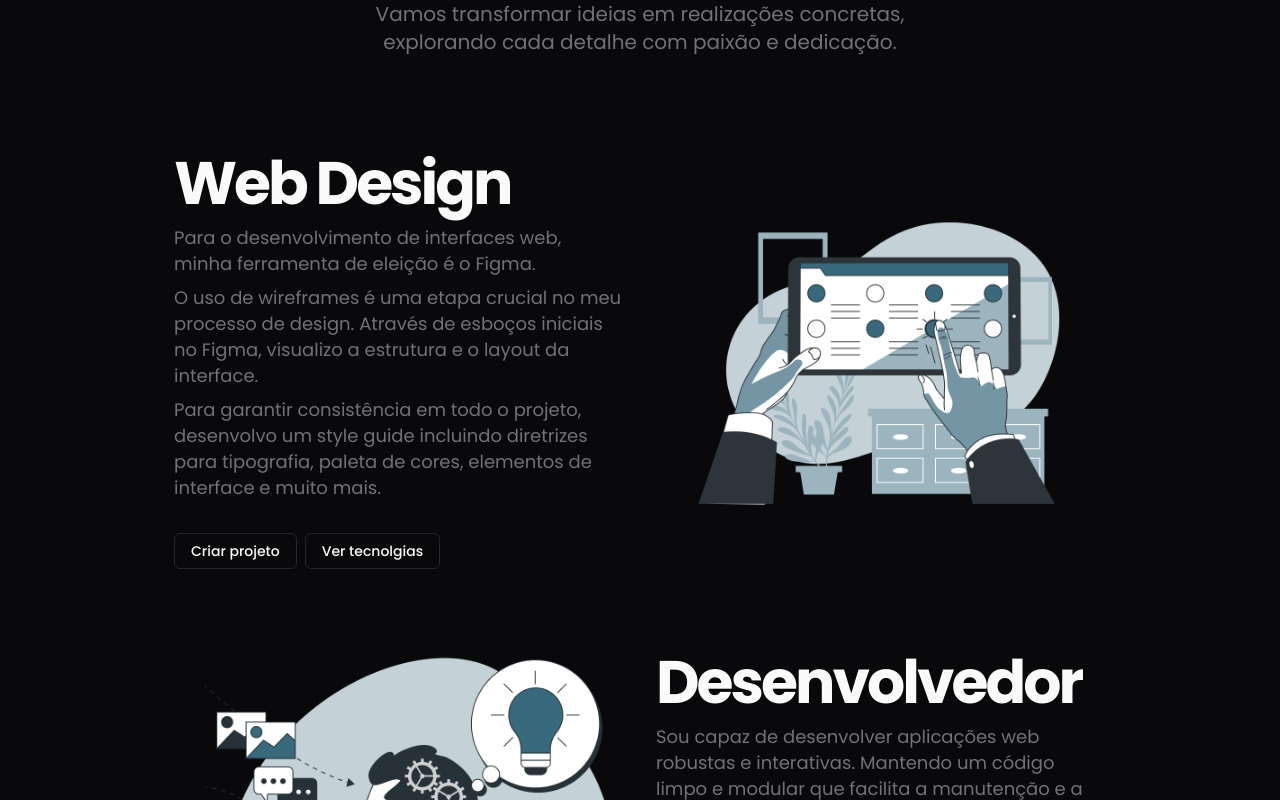
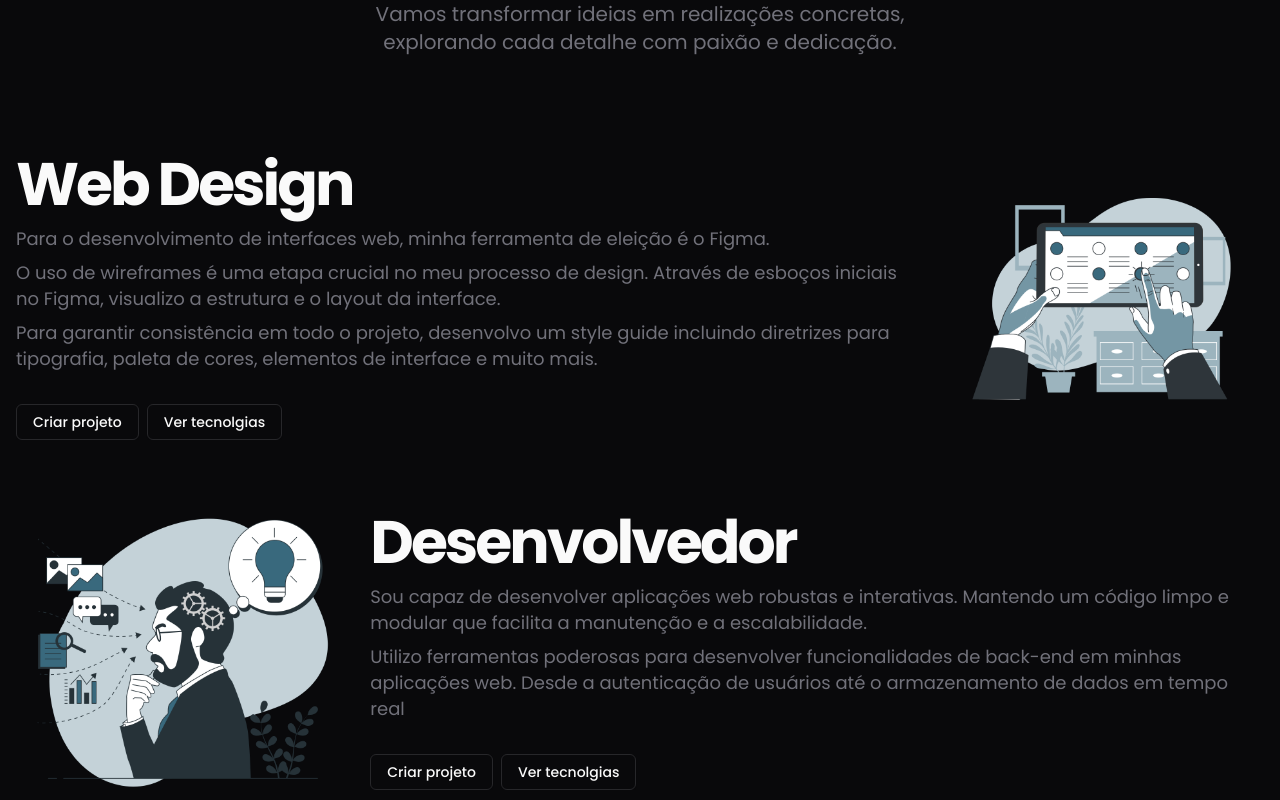
Before and after one commit to wendryuslima/portfolio-wendryus, a Next.js app: page / in a window 1280 px wide. Shown: the part 1580-2380 px from the top of the page. Built offline with nearby package versions, Linux system fonts and the light colour scheme.

Commit message:
feat: enhance layout and styling with viewport settings and AOS adjustments

```diff
--- a/app/components/AOSProvider.tsx
+++ b/app/components/AOSProvider.tsx
@@ -10,13 +10,7 @@
 
 const AOSProvider = ({ children }: AOSProviderProps) => {
   useEffect(() => {
-    AOS.init({
-      duration: 800,
-      easing: "ease-in-out",
-      once: true,
-      offset: 100,
-      disable: false,
-    });
+    AOS.init();
   }, []);
 
   return <>{children}</>;
--- a/app/components/projects.tsx
+++ b/app/components/projects.tsx
@@ -1,15 +1,9 @@
 "use client";
 
-import Aos from "aos";
-import "aos/dist/aos.css";
-import { useEffect } from "react";
 import { projects } from "../_utils/projects";
 import Card from "./card";
 
 const Projects = () => {
-  useEffect(() => {
-    Aos.init();
-  });
   return (
     <section id="projects" className="space-y-6">
       <div
--- a/app/components/stats.tsx
+++ b/app/components/stats.tsx
@@ -1,14 +1,6 @@
 "use client";
 
-import Aos from "aos";
-import "aos/dist/aos.css";
-import { useEffect } from "react";
-
 const Stats = () => {
-  useEffect(() => {
-    Aos.init();
-  });
-
   const stats = [
     {
       number: "3+",
--- a/app/globals.css
+++ b/app/globals.css
@@ -40,8 +40,12 @@
   * {
     @apply border-border antialiased scroll-smooth;
   }
+  html {
+    overflow-x: hidden;
+  }
   body {
     @apply bg-background text-foreground text-base overflow-x-hidden;
+    max-width: 100vw;
   }
 }
 
@@ -73,3 +77,13 @@
 section {
   @apply mb-32 w-full bg-zinc-950 px-4 py-10 md:py-24;
 }
+
+[data-aos] {
+  overflow: hidden;
+}
+
+/* Garantir que elementos animados não excedam viewport */
+.aos-init {
+  max-width: 100vw;
+  box-sizing: border-box;
+}
--- a/app/layout.tsx
+++ b/app/layout.tsx
@@ -12,6 +12,7 @@
 export const metadata: Metadata = {
   title: "Wendryus",
   description: "Wendryus Dev Front-End ",
+  viewport: "width=device-width, initial-scale=1",
   icons: {
     icon: [
       {
```
